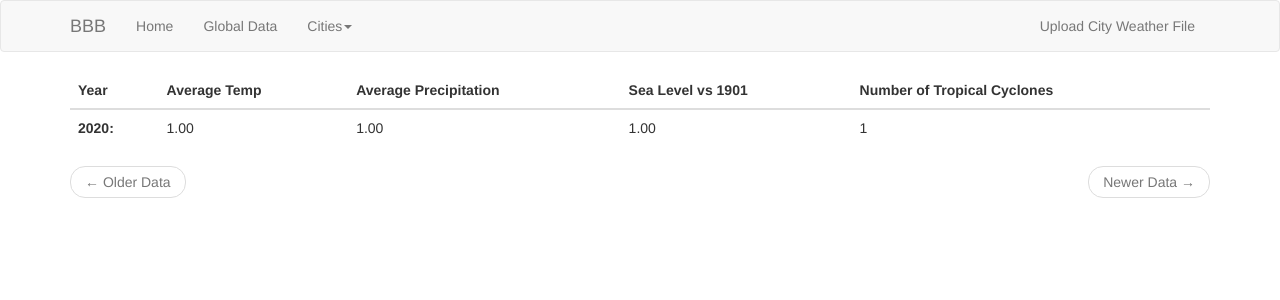
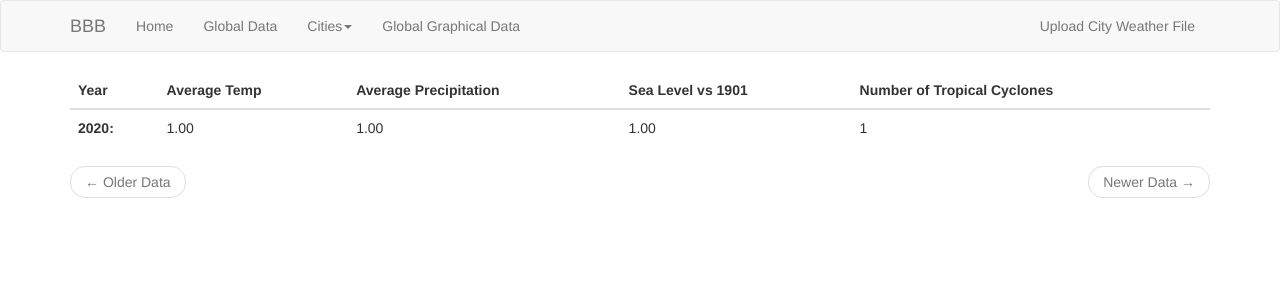
Before and after one commit to b-s1/CS467, a Flask app: page /global/data in a window 1280 px wide. Shown: the top 300 px of the page. Run offline with Flask 2, Linux system fonts and the light colour scheme; tables that the repository leaves empty hold one stand-in row (values such as "Sample post"); some libraries are stand-ins or nearby versions.

Commit message:
full updates for global data with colors, titles, data switching

```diff
--- a/BBB/app/routes.py
+++ b/BBB/app/routes.py
@@ -54,7 +54,7 @@ def globalData():
             if weather.has_next else None
     prev_url = url_for('globalData', page=weather.prev_num) \
             if weather.has_prev else None
-    return render_template('globalData.html', title='Gloabl Context Weather History', weather=weather.items, next_url=next_url, prev_url=prev_url, cities=g.cities)
+    return render_template('globalData.html', title='Gloabl Context Weather History', weather=weather.items, next_url=next_url, prev_url=prev_url, cities=g.cities, switch='globalVis')
 
 @app.route('/global')
 def globalVis():
@@ -72,7 +72,7 @@ def globalVis():
     precip = create_plot(precip, "Global Average Precipitation (inches)", 'blue')
     seaLevel = create_plot(seaLevel, "Global Sea Level vs 1901 (inches)", 'cyan')
     storms = create_plot(storms, "Global number of Tropical Cyclones", 'green')
-    return render_template('test.html', plot={temp, precip, seaLevel, storms}, cities=g.cities, title="Global Data")
+    return render_template('test.html', plot={temp, precip, seaLevel, storms}, cities=g.cities, title="Global Data", switch='globalData')
 
 
 
--- a/BBB/app/templates/base.html
+++ b/BBB/app/templates/base.html
@@ -36,6 +36,12 @@
             {% if graphName %}
             <li><a href="{{ url_for('test', cityName=graphName) }}">Graphical Data for {{ graphName }}</a></li>
             {% endif %}
+            {%if switch and switch == 'globalData' %}
+            <li><a href="{{ url_for('globalData') }}">Global Numerical Data</a></li>
+            {% endif %}
+            {%if switch and switch == 'globalVis' %}
+            <li><a href="{{ url_for('globalVis') }}">Global Graphical Data</a></li>
+            {% endif %}
          </ul>
          <ul class="nav navbar-nav navbar-right">
             <li><a href="{{ url_for('upload') }}">Upload City Weather File</a></li>
```
Lines whose indentation alone changed are shown as unchanged.
